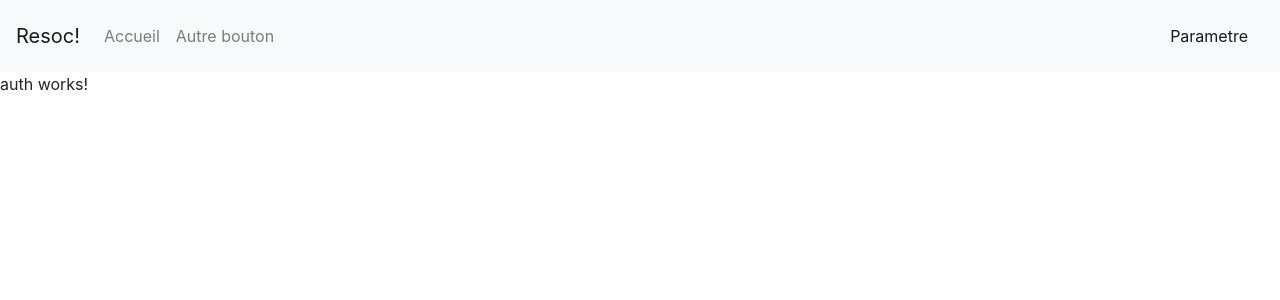
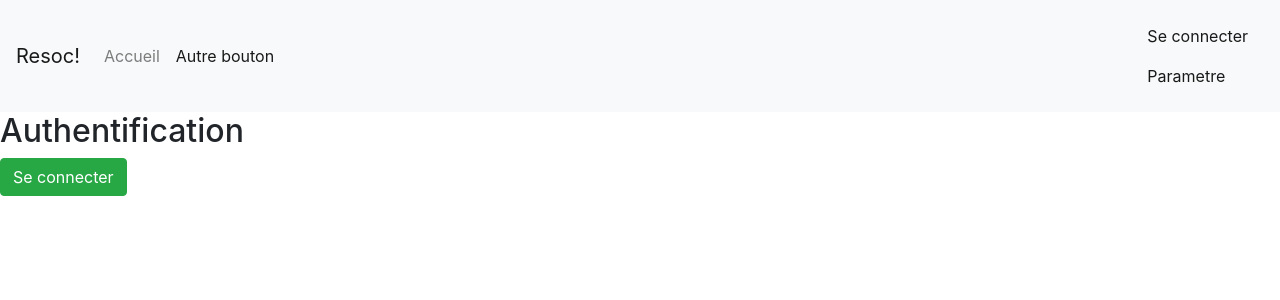
Before and after one commit to arthurlambert27/resoc, an Angular app: page /authentification in a window 1280 px wide. Shown: the top 300 px of the page. Built offline with nearby package versions, Linux system fonts and the light colour scheme.

Commit message:
Création du bouton pour se connecter

```diff
--- a/src/app/app.component.html
+++ b/src/app/app.component.html
@@ -5,14 +5,15 @@
     </button>
     <div class="collapse navbar-collapse" id="navbarText">
       <ul class="navbar-nav mr-auto">
-        <li class="nav-item">
+        <li routerLinkActive="active" class="nav-item">
           <a class="nav-link" routerLink="accueil">Accueil</a>
         </li>
-        <li class="nav-item">
+        <li routerLinkActive="active" class="nav-item">
           <a class="nav-link" routerLink="">Autre bouton</a>
         </li>
       </ul>
       <span class="navbar-text">
+          <a class="nav-link" routerLink="authentification">Se connecter</a>
         <a class="nav-link" routerLink="settings">Parametre</a>
       </span>
     </div>
--- a/src/app/app.module.ts
+++ b/src/app/app.module.ts
@@ -7,12 +7,14 @@ import { AuthComponent } from './auth/auth.component';
 import { ParametreComponent } from './parametre/parametre.component';
 import { PresentationComponent } from './presentation/presentation.component';
 import {RouterModule, Routes} from '@angular/router';
+import { AuthService } from 'src/services/auth.service';
 
 const appRoutes: Routes = [
   { path: 'accueil', component: AcceuilComponent},
   { path: '', component: PresentationComponent},
   { path: 'settings', component: ParametreComponent},
   { path: 'authentification', component: AuthComponent},
+  { path: "authentification", component: AuthComponent},
 
 ]
 
@@ -28,7 +30,9 @@ const appRoutes: Routes = [
     BrowserModule,
     RouterModule.forRoot(appRoutes)
   ],
-  providers: [],
+  providers: [
+    AuthService
+  ],
   bootstrap: [AppComponent]
 })
 export class AppModule { }
--- a/src/app/auth/auth.component.html
+++ b/src/app/auth/auth.component.html
@@ -1,3 +1,3 @@
-<p>
-  auth works!
-</p>
+<h2>Authentification</h2>
+<button class="btn btn-success" *ngIf="!authStatus" (click)="onSignIn()">Se connecter</button>
+<button class="btn btn-danger" *ngIf="authStatus" (click)="onSignOut()">Se deconnecter</button>
--- a/src/app/auth/auth.component.ts
+++ b/src/app/auth/auth.component.ts
@@ -1,4 +1,5 @@
 import { Component, OnInit } from '@angular/core';
+import { AuthService } from 'src/services/auth.service';
 
 @Component({
   selector: 'app-auth',
@@ -7,9 +8,25 @@ import { Component, OnInit } from '@angular/core';
 })
 export class AuthComponent implements OnInit {
 
-  constructor() { }
+  authStatus: boolean;
+
+  constructor(private authService: AuthService) { }
 
   ngOnInit() {
+    this.authStatus = this.authService.isAuth;
   }
 
+  onSignIn(){
+    this.authService.signIn().then(
+      () => {
+        console.log("Connection réussi!")
+        this.authStatus = this.authService.isAuth;
+      }
+    )
+  }
+
+  onSignOut(){
+    this.authService.signOut();
+    this.authStatus = this.authService.isAuth
+  }
 }
--- /dev/null
+++ b/src/services/auth.service.ts
@@ -0,0 +1,22 @@
+export class AuthService {
+
+    isAuth = false;
+
+    signIn(){
+        return new Promise(
+            (resolve, reject) =>{
+                setTimeout(
+                    () => {
+                        this.isAuth = true;
+                        resolve(true);
+                    },2000
+                );
+            }
+        );
+    }
+
+
+    signOut() {
+        this.isAuth = false;
+    }
+}
```
